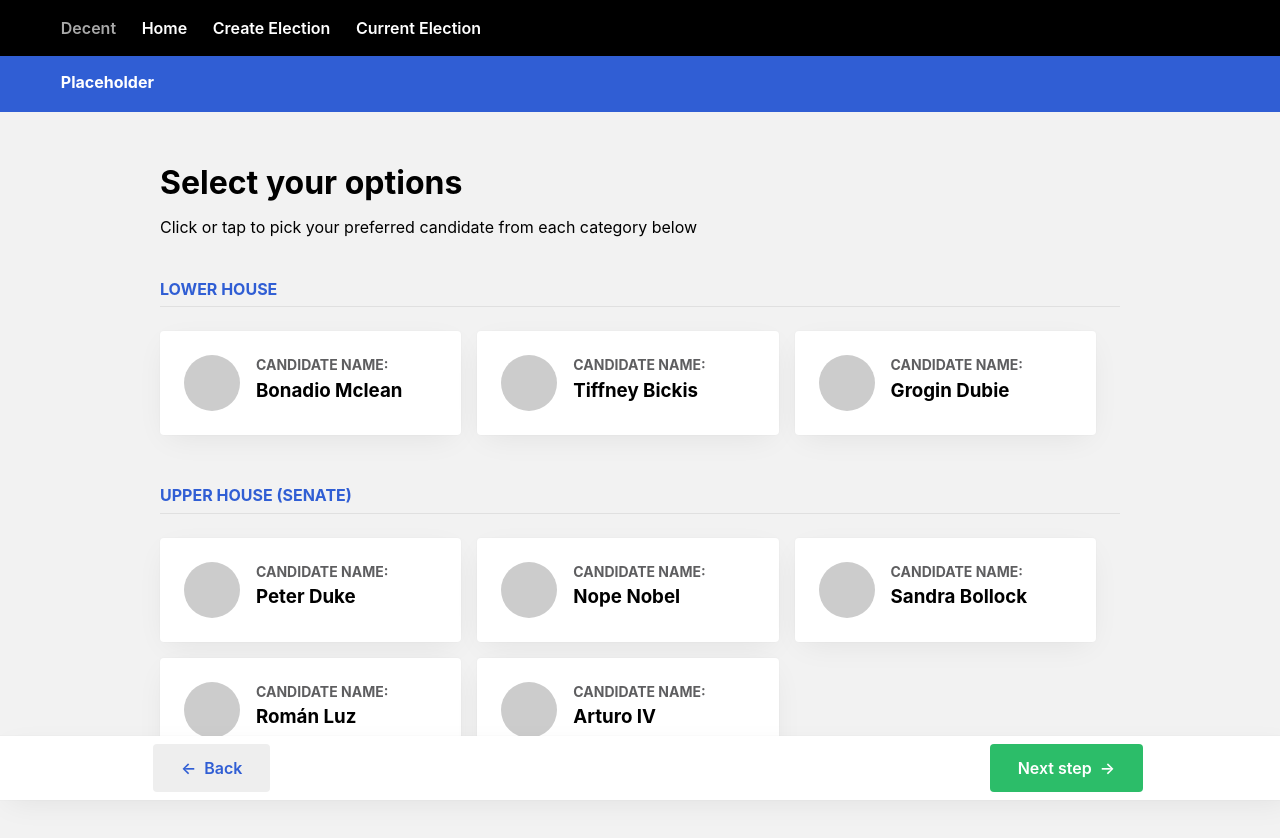
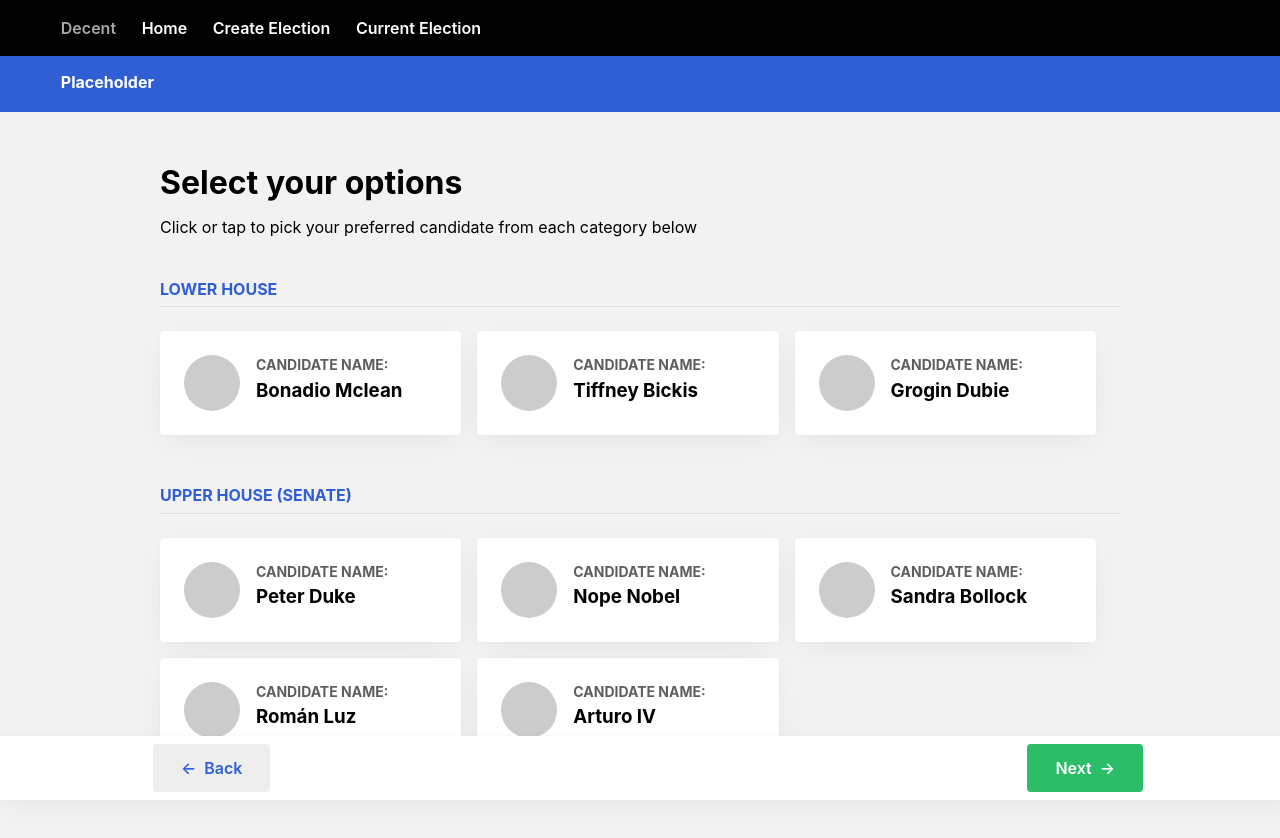
Before and after one commit to pauarge/decentralized-voting, a React (Create React App) app in the folder frontend/: page /options in a window 1280 px wide. Shown: the top 838 px of the page. Built offline with nearby package versions, Linux system fonts and the light colour scheme.

Commit message:
don't even know how to define where the fuck am i

```diff
--- a/frontend/src/App.js
+++ b/frontend/src/App.js
@@ -106,7 +106,6 @@ class App extends Component {
               )}
             />
           </div>
-          <Footer />
         </>
       </Router>
     );
--- a/frontend/src/components/CandidateInput.js
+++ b/frontend/src/components/CandidateInput.js
@@ -2,6 +2,7 @@ import React, {Component} from 'react';
 import PropTypes from "prop-types";
 import Box from "./UI/Containers";
 import Poll, {PollOption} from "./UI/Poll";
+import Footer from "./Footer/FooterContainer";
 import "./ManagedElections.scss";
 
 export default class Candid0ateInput extends Component {
@@ -27,6 +28,7 @@ export default class Candid0ateInput extends Component {
                         <PollOption candidateName={candidateB}/>
                     ))}
                 </Poll>
+                <Footer from="/current" fromLabel="Back" to="/current" toLabel="Next" />
             </>
         );
     }
--- a/frontend/src/components/Footer/FooterContainer.js
+++ b/frontend/src/components/Footer/FooterContainer.js
@@ -1,15 +1,24 @@
 import React, {Component} from 'react';
+import PropTypes from 'prop-types';
+import LinkButton from './../UI/LinkButton';
 import "./FooterContainer.scss";
 
 export default class Footer extends Component {
+    constructor(props) {
+        super(props);
+    }
     render() {
         return(
             <div className="Footer">
                 <div className="Footer__Nav">
-                    <button className="Button Button__Secondary Button__Back">Back</button>
-                    <button className="Button Button__Green Button__Right Button__Next">Next step</button>
+                <LinkButton to={this.props.from} className="Button Button__Secondary Button__Back">{this.props.fromLabel}</LinkButton>
+                <LinkButton to={this.props.to} className="Button Button__Green Button__Right Button__Next">{this.props.toLabel}</LinkButton>
                 </div>
             </div>
         );
     }
 }
+
+Footer.propTypes = {
+    to: PropTypes.string.isRequired
+}
--- a/frontend/src/components/Footer/FooterContainer.scss
+++ b/frontend/src/components/Footer/FooterContainer.scss
@@ -9,6 +9,7 @@
                 0 8px 32px -8px rgba(0,0,0,0.08);
     //order-radius: 4px;
     padding: 8px;
+    left: 0;
 }
 .Footer__Nav {
     max-width: 990px;
--- a/frontend/src/components/ManagedElections.js
+++ b/frontend/src/components/ManagedElections.js
@@ -2,6 +2,7 @@ import React, { Component } from "react";
 import PropTypes from "prop-types";
 import QrReader from "react-qr-reader";
 import Box from "./UI/Containers";
+import Footer from "./Footer/FooterContainer";
 import Poll, {PollOption} from "./UI/Poll";
 import "./ManagedElections.scss";
 
@@ -63,6 +64,7 @@ export default class ManagedElections extends Component {
             </div>
           </div>
         </Box>
+        <Footer from="/" fromLabel="Home" to="/options" toLabel="Next" />
       </>
     );
   }
--- /dev/null
+++ b/frontend/src/components/UI/LinkButton.js
@@ -0,0 +1,32 @@
+import React from 'react'
+import PropTypes from 'prop-types'
+import { withRouter } from 'react-router'
+
+const LinkButton = (props) => {
+  const {
+    className,
+    history,
+    location,
+    match,
+    staticContext,
+    to,
+    onClick,
+    ...rest
+  } = props
+  return (
+    <button className={props.className}
+      {...rest}
+      onClick={(event) => {
+        onClick && onClick(event)
+        history.push(to)
+      }}
+    />
+  )
+}
+
+LinkButton.propTypes = {
+  to: PropTypes.string.isRequired,
+  children: PropTypes.node.isRequired
+}
+
+export default withRouter(LinkButton)
```
Also changed, not shown: frontend/src/components/VoteConfirmation.js (added).
